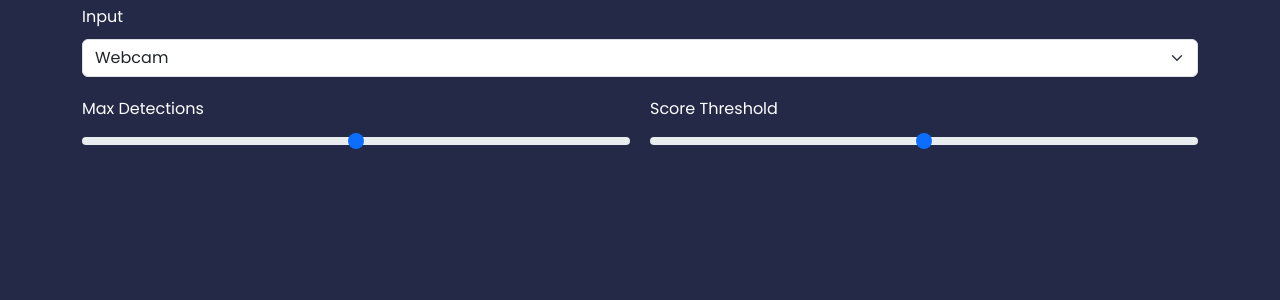
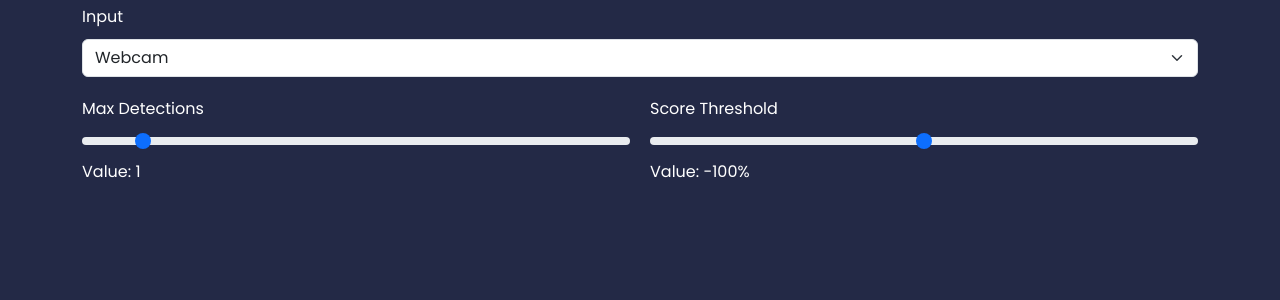
Before and after one commit to alexislayvu/ObjectDetector, a React (Create React App) app: page / in a window 1280 px wide. Shown: the top 300 px of the page. Built offline with nearby package versions, Linux system fonts and the light colour scheme; no server answers; what @tensorflow/tfjs would draw is missing.

Commit message:
implement 'max detections' slider

```diff
--- a/src/App.js
+++ b/src/App.js
@@ -24,23 +24,22 @@ function App() {
   // state to store the score threshold
   const [scoreThreshold, setScoreThreshold] = useState(-1);
 
-  console.log(scoreThreshold);
+  // state to store the maximum number of detections
+  const [maxDetections, setMaxDetections] = useState(1);
 
-  // load COCO-SSD model and start object detection when the component mounts or when the scoreThreshold changes
   useEffect(() => {
-    // check if scoreThreshold is not -1
     if (scoreThreshold !== -1) {
       let cleanupFunction;
       runCoco().then((cleanup) => {
         cleanupFunction = cleanup;
       });
 
-      // cleanup function to clear the interval when component unmounts or when scoreThreshold changes
+      // cleanup function to clear the interval when component unmounts or when scoreThreshold or maxDetections changes
       return () => {
         if (cleanupFunction) cleanupFunction();
       };
     }
-  }, [scoreThreshold]);
+  }, [scoreThreshold, maxDetections]);
 
   // function to load the COCO-SSD model and start object detection on the webcam feed
   const runCoco = async () => {
@@ -49,7 +48,7 @@ function App() {
 
     // continuously detect objects in the video stream
     const intervalId = setInterval(() => {
-      detectWebcam(net, scoreThreshold); // call the detect function repeatedly
+      detectWebcam(net, scoreThreshold, maxDetections); // call the detect function repeatedly
     }, 10);
 
     // return a cleanup function to clear the interval
@@ -64,7 +63,7 @@ function App() {
       setImageUrl(imageUrl); // store the URL of the selected image
       setSelectedImage(file.name); // update selected image state
       const net = await cocossd.load();
-      detectImage(net, imageUrl, scoreThreshold); // pass scoreThreshold to detectImage
+      detectImage(net, imageUrl, scoreThreshold, maxDetections);
     }
   };
 
@@ -123,9 +122,7 @@ function App() {
 
         // if switching back to image file, perform detections again
         const net = await cocossd.load();
-        const obj = await net.detect(boundingBoxRef.current);
-
-        drawRect(obj, ctx); // draw detections on the canvas
+        detectImage(net, imageUrl, scoreThreshold, maxDetections);
       };
 
       img.src = imageUrl;
@@ -137,57 +134,28 @@ function App() {
     const newScoreThreshold = parseFloat(event.target.value);
     setScoreThreshold(newScoreThreshold);
 
-    // trigger object detection with the updated threshold value
+    // trigger object detection with the updated score threshold and max detections value
     if (inputSource !== "webcam" && imageUrl) {
       cocossd.load().then((net) => {
-        detectImage(net, imageUrl, newScoreThreshold);
+        detectImage(net, imageUrl, newScoreThreshold, maxDetections);
       });
     }
   };
 
-  // function to detect objects in the video stream
-  const detectWebcam = async (net, scoreThreshold) => {
-    // check if webcam video data is available
-    if (
-      webcamRef.current &&
-      typeof webcamRef.current !== "undefined" &&
-      webcamRef.current !== null &&
-      webcamRef.current.video.readyState === 4
-    ) {
-      // get video properties
-      const video = webcamRef.current.video;
-      const videoWidth = video.videoWidth;
-      const videoHeight = video.videoHeight;
+  // function to update the maxDetections state and trigger object detection
+  const handleMaxDetectionsChange = async (event) => {
+    const newMaxDetections = parseInt(event.target.value);
+    setMaxDetections(newMaxDetections);
 
-      // set canvas dimensions to match video dimensions
-      video.width = videoWidth;
-      video.height = videoHeight;
-      boundingBoxRef.current.width = videoWidth;
-      boundingBoxRef.current.height = videoHeight;
-
-      // make object detections
-      const obj = await net.detect(video);
-
-      // draw bounding boxes around detected objects
-      const ctx = boundingBoxRef.current.getContext("2d");
-      ctx.clearRect(0, 0, videoWidth, videoHeight); // clear the canvas
-
-      // check if webcam feed is mirrored
-      const isMirrored =
-        webcamRef.current.video.style.transform === "scaleX(-1)";
-
-      // Filter detections based on scoreThreshold
-      const filteredDetections = obj.filter(
-        (prediction) => prediction.score >= scoreThreshold
-      );
-
-      // adjust bounding box coordinates if mirrored
-      drawRect(filteredDetections, ctx, videoWidth, videoHeight, isMirrored);
+    // trigger object detection with the updated score threshold and max detections value
+    if (inputSource !== "webcam" && imageUrl) {
+      const net = await cocossd.load();
+      detectImage(net, imageUrl, scoreThreshold, newMaxDetections);
     }
   };
 
   // function to detect objects in an image file
-  const detectImage = async (net, imageFile, scoreThreshold) => {
+  const detectImage = async (net, imageFile, scoreThreshold, maxDetections) => {
     const img = document.createElement("img");
     img.src = imageFile;
     img.onload = async () => {
@@ -221,17 +189,61 @@ function App() {
       // detect objects in the image
       const obj = await net.detect(boundingBoxRef.current);
 
-      // Log detected objects
-      console.log("Detected objects:", obj);
+      // filter detections based on scoreThreshold and maxDetections
+      const filteredDetections = obj
+        .filter((prediction) => prediction.score >= scoreThreshold)
+        .slice(0, maxDetections);
 
-      // Filter detections based on scoreThreshold
+      // draw rectangles around filtered detections
+      drawRect(filteredDetections, ctx);
+    };
+  };
+
+  // function to detect objects in the video stream
+  const detectWebcam = async (net, scoreThreshold, maxDetections) => {
+    // check if webcam video data is available
+    if (
+      webcamRef.current &&
+      typeof webcamRef.current !== "undefined" &&
+      webcamRef.current !== null &&
+      webcamRef.current.video.readyState === 4
+    ) {
+      // get video properties
+      const video = webcamRef.current.video;
+      const videoWidth = video.videoWidth;
+      const videoHeight = video.videoHeight;
+
+      // set canvas dimensions to match video dimensions
+      video.width = videoWidth;
+      video.height = videoHeight;
+      boundingBoxRef.current.width = videoWidth;
+      boundingBoxRef.current.height = videoHeight;
+
+      // make object detections
+      const obj = await net.detect(video);
+
+      // draw bounding boxes around detected objects
+      const ctx = boundingBoxRef.current.getContext("2d");
+      ctx.clearRect(0, 0, videoWidth, videoHeight); // clear the canvas
+
+      // check if webcam feed is mirrored
+      const isMirrored =
+        webcamRef.current.video.style.transform === "scaleX(-1)";
+
+      // filter detections based on scoreThreshold
       const filteredDetections = obj.filter(
         (prediction) => prediction.score >= scoreThreshold
       );
 
-      // draw detections on the canvas with scoreThreshold
-      drawRect(filteredDetections, ctx);
-    };
+      // draw rectangles around filtered detections
+      drawRect(
+        filteredDetections.slice(0, maxDetections),
+        ctx,
+        videoWidth,
+        videoHeight,
+        isMirrored
+      );
+    }
   };
 
   return (
@@ -255,7 +267,18 @@ function App() {
         <label htmlFor="customRange1" className="form-label">
           Max Detections
         </label>
-        <input type="range" className="form-range" id="customRange1" />
+        <input
+          type="range"
+          className="form-range"
+          id="customRange1"
+          min="0"
+          max="10"
+          value={maxDetections}
+          onChange={handleMaxDetectionsChange}
+        />
+        <p>
+          Value: <span id="max_detections_value">{maxDetections}</span>
+        </p>
       </div>
 
       <div className="score_threshold_slider">
@@ -272,6 +295,12 @@ function App() {
           value={scoreThreshold !== -1 ? scoreThreshold : 0.5}
           onChange={handleThresholdChange}
         />
+        <p>
+          Value:{" "}
+          <span id="score_threshold_value">
+            {(scoreThreshold * 100).toFixed(0)}%
+          </span>
+        </p>
       </div>
 
       <div className="webcam">
```
